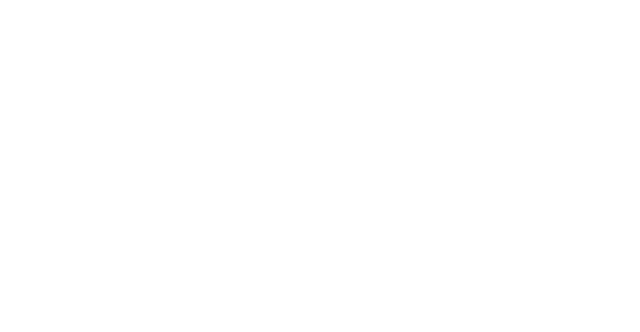
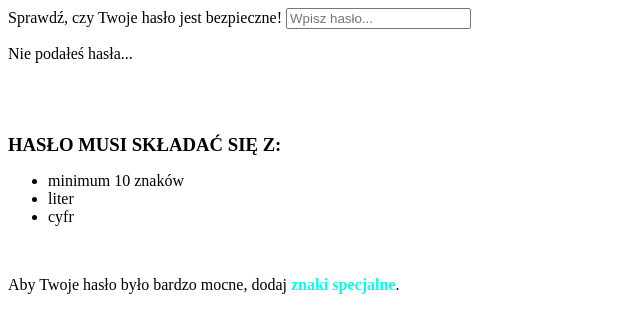
Before and after one commit to ZbigniewKulczynski1984/walidator_password, a plain HTML site: page index.html in a window 1280 px wide. Shown: the whole page, without its empty margins (0-640 px from the left). Drawn offline with Linux system fonts and the light colour scheme.

Commit message:
index modified

```diff
--- a/index.html
+++ b/index.html
@@ -7,6 +7,23 @@
     <title>Document</title>
 </head>
 <body>
+    <label for="password">Sprawdź, czy Twoje hasło jest bezpieczne!</label>
+    <input type="text" id="password" placeholder="Wpisz hasło...">
+    <p class="passinfo">Nie podałeś hasła...</p>
+
+<br><br>
+
+    <h3 style="text-transform: uppercase; margin-bottom: 5px;">Hasło musi składać się z:</h3>
+    <ul>
+        <li>minimum 10 znaków</li>
+        <li>liter</li>
+        <li>cyfr</li>
+</ul>
+
+<br>
+
+    <p>Aby Twoje hasło było bardzo mocne, dodaj <span style="font-weight: bold; color:rgb(0, 255, 234);">znaki
+		specjalne</span>.</p>
 
 </body>
 </html>
```
